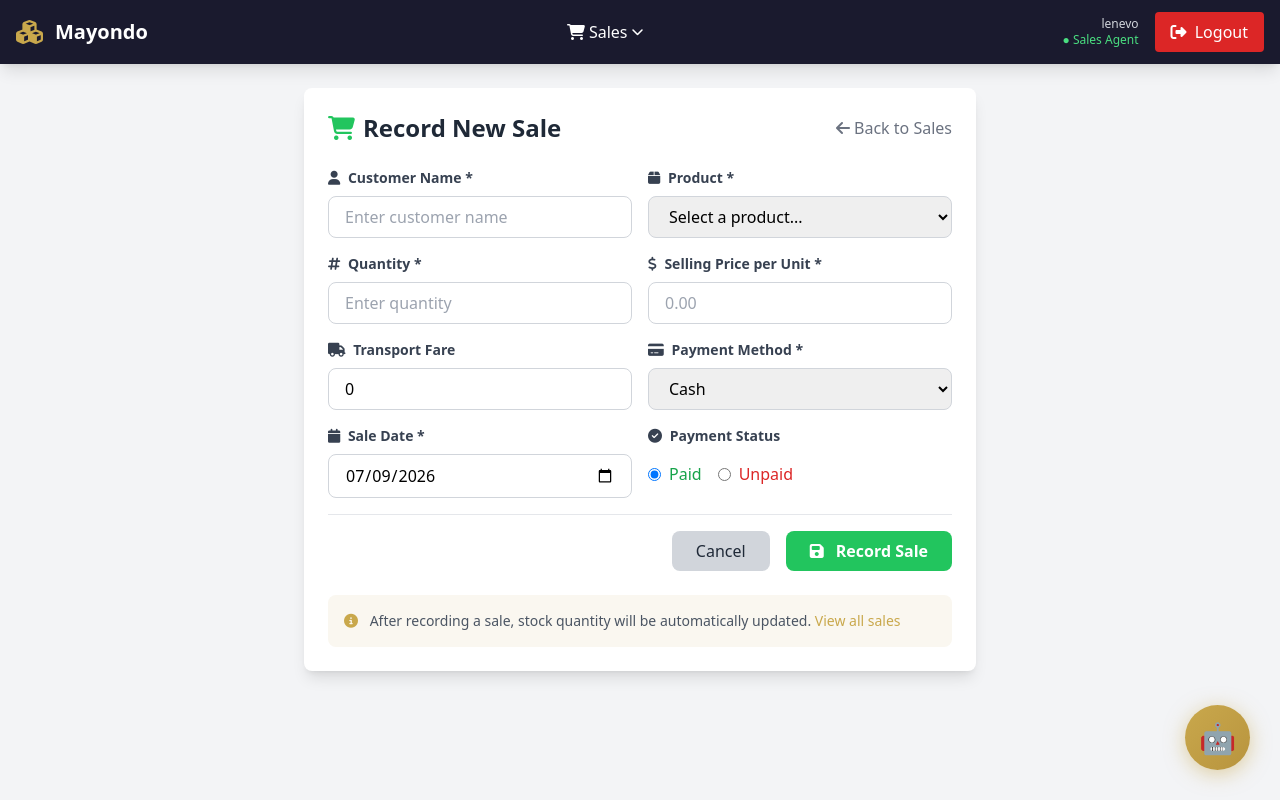
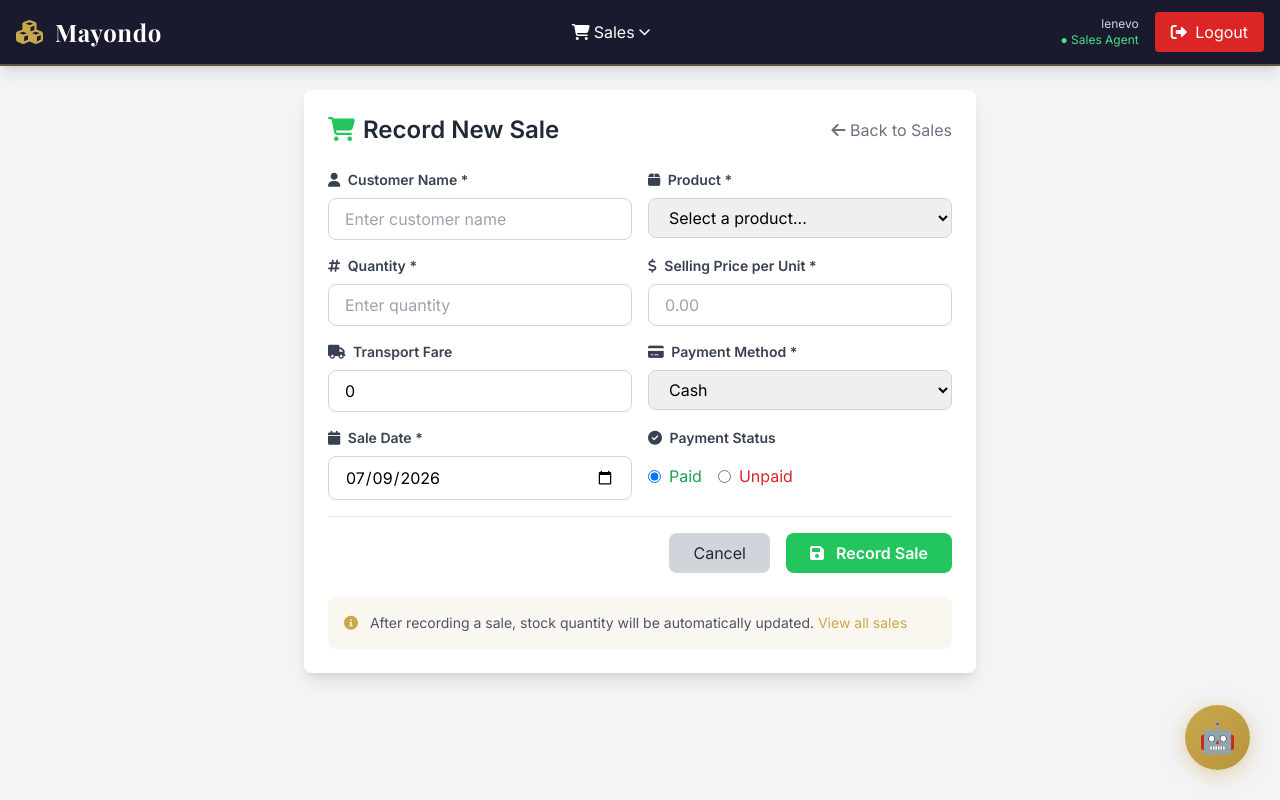
Before and after one commit to Recho1/mayondoproject, a Django app: page /sales/add/ in a window 1280 px wide. Run offline with Django 5.2, Linux system fonts and the light colour scheme; a user stored in the database is signed in; data comes from the database, SQL or seed files in the repository; some libraries are stand-ins or nearby versions.

Commit message:
Refine navbar styling: Playfair Display wordmark, gold accents, richer dropdown shadows

```diff
--- a/csepython/home/templates/base_auth.html
+++ b/csepython/home/templates/base_auth.html
@@ -8,10 +8,15 @@
     <script src="https://cdn.tailwindcss.com"></script>
     <link rel="stylesheet" href="https://cdnjs.cloudflare.com/ajax/libs/font-awesome/6.5.2/css/all.min.css">
     <style>
+        @import url('https://fonts.googleapis.com/css2?family=Playfair+Display:wght@600;700&family=Inter:wght@400;500;600&display=swap');
+
+        .playfair { font-family: 'Playfair Display', serif; }
+
         * {
             margin: 0;
             padding: 0;
             box-sizing: border-box;
+            font-family: 'Inter', sans-serif;
         }
         body {
             overflow-x: hidden;
@@ -31,9 +36,11 @@
             top: 100%;
             left: 0;
             min-width: 200px;
-            background: #1f2937;
-            border-radius: 0 0 8px 8px;
-            box-shadow: 0 10px 25px rgba(0,0,0,0.3);
+            background: #1a1a2e;
+            border: 1px solid rgba(201, 168, 76, 0.25);
+            border-top: none;
+            border-radius: 0 0 10px 10px;
+            box-shadow: 0 15px 35px rgba(0,0,0,0.4);
             z-index: 60;
         }
     </style>
--- a/csepython/home/templates/navbar.html
+++ b/csepython/home/templates/navbar.html
@@ -1,10 +1,10 @@
 {% load static %}
-<nav class="bg-[#1a1a2e] text-white sticky top-0 z-50 shadow-lg">
+<nav class="bg-[#1a1a2e] text-white sticky top-0 z-50 shadow-lg border-b-2 border-[#c9a84c]/40">
     <div class="max-w-full px-4">
         <div class="flex items-center justify-between h-16">
             <div class="flex items-center space-x-3 flex-shrink-0">
                 <i class="fas fa-cubes text-2xl text-[#c9a84c]"></i>
-                <span class="text-xl font-bold whitespace-nowrap">Mayondo</span>
+                <span class="playfair text-2xl font-bold whitespace-nowrap tracking-wide">Mayondo</span>
             </div>
 
             <div class="hidden lg:flex items-center space-x-1">
```
